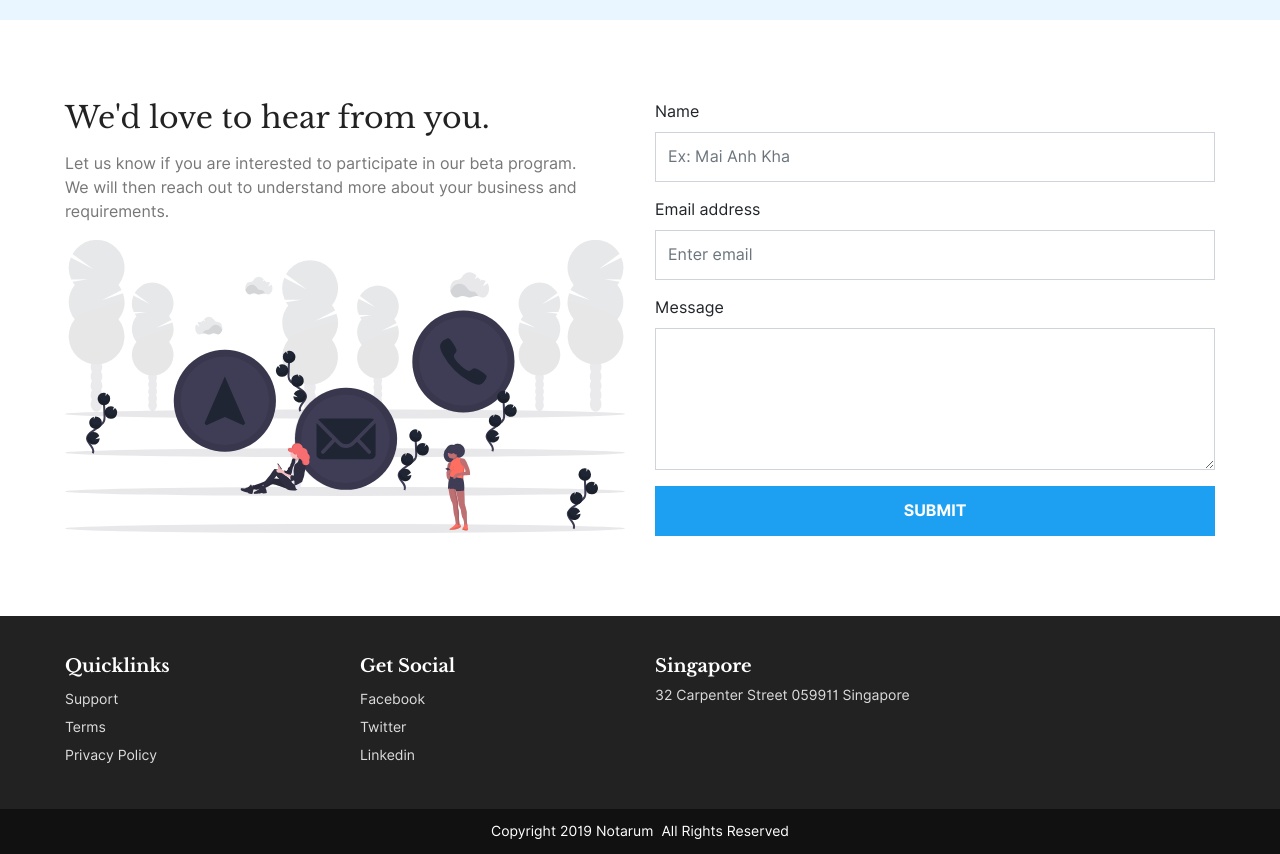
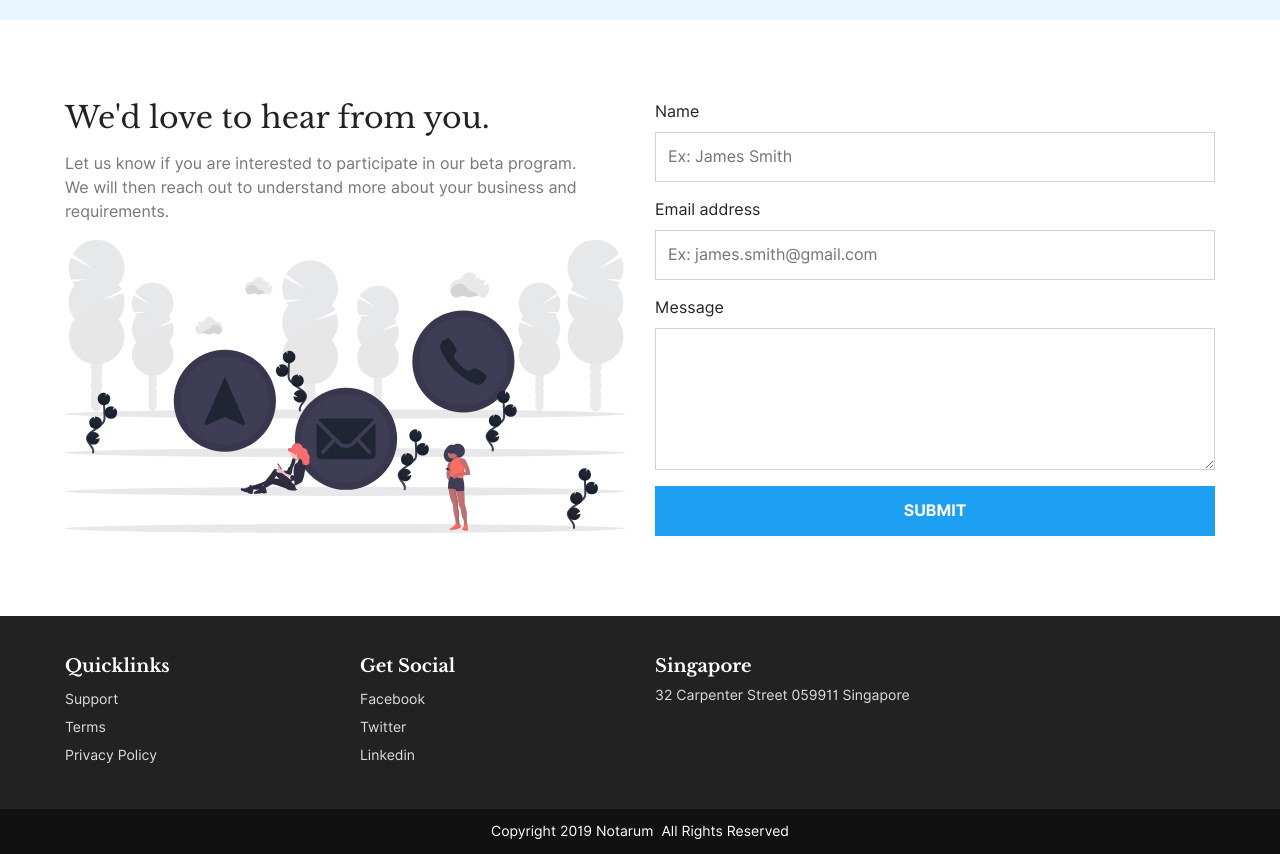
Before and after one commit to maianhkhadev/notarum-001, a React app: page / in a window 1280 px wide. Shown: the part 2120-2974 px from the top of the page. Built offline with nearby package versions, Linux system fonts and the light colour scheme.

Commit message:
update sitemap

```diff
--- a/src/assets/scss/_fonts.scss
+++ b/src/assets/scss/_fonts.scss
@@ -3,6 +3,7 @@
 
 @font-face {
   font-family: 'Inter';
+  font-display: auto;
   src: url('../fonts/Inter-Regular.eot');
   src: url('../fonts/Inter-Regular.eot?#iefix') format('embedded-opentype'),
        url('../fonts/Inter-Regular.woff2') format('woff2'),
@@ -15,6 +16,7 @@
 
 @font-face {
   font-family: 'Inter';
+  font-display: auto;
   src: url('../fonts/Inter-Medium.eot');
   src: url('../fonts/Inter-Medium.eot?#iefix') format('embedded-opentype'),
        url('../fonts/Inter-Medium.woff2') format('woff2'),
@@ -27,6 +29,7 @@
 
 @font-face {
   font-family: 'Inter';
+  font-display: auto;
   src: url('../fonts/Inter-Bold.eot');
   src: url('../fonts/Inter-Bold.eot?#iefix') format('embedded-opentype'),
        url('../fonts/Inter-Bold.woff2') format('woff2'),
--- a/src/components/sections/Home.Contact.presentation.js
+++ b/src/components/sections/Home.Contact.presentation.js
@@ -13,16 +13,16 @@ export default function (props) {
           </div>
           <form className="col-xl-6">
             <div className="form-group">
-              <label>Name</label>
-              <input type="text" className="form-control" placeholder="Ex: Mai Anh Kha" />
+              <label id="label-name" htmlFor="field-name">Name</label>
+              <input type="text" id="field-name" className="form-control" placeholder="Ex: James Smith" aria-label="name" aria-labelledby="label-name" />
             </div>
             <div className="form-group">
-              <label htmlFor="exampleInputEmail1">Email address</label>
-              <input type="email" className="form-control" id="exampleInputEmail1" aria-describedby="emailHelp" placeholder="Enter email" />
+              <label id="label-email" htmlFor="field-email">Email address</label>
+              <input type="email" id="field-email" className="form-control" placeholder="Ex: james.smith@gmail.com" aria-label="email" aria-labelledby="label-email" />
             </div>
             <div className="form-group">
-              <label>Message</label>
-              <textarea className="form-control" rows="5"></textarea>
+              <label id="label-message" htmlFor="field-message">Message</label>
+              <textarea id="field-message" className="form-control" rows="5" aria-label="message" aria-labelledby="label-message"></textarea>
             </div>
             <button type="submit" className="btn btn-primary btn-block">Submit</button>
           </form>
```
Also changed, not shown: public/robots.txt (added), 2 other files (tests, documents, lock files or other folders).
